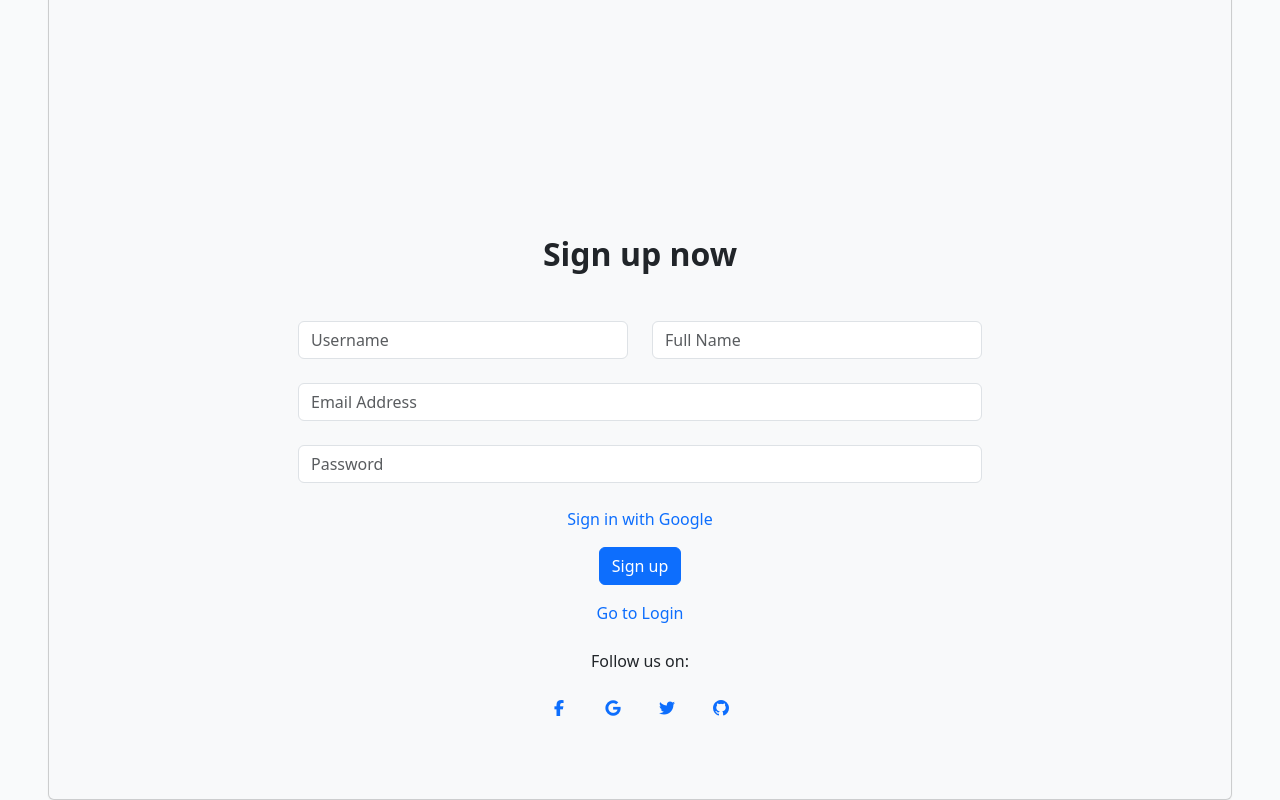
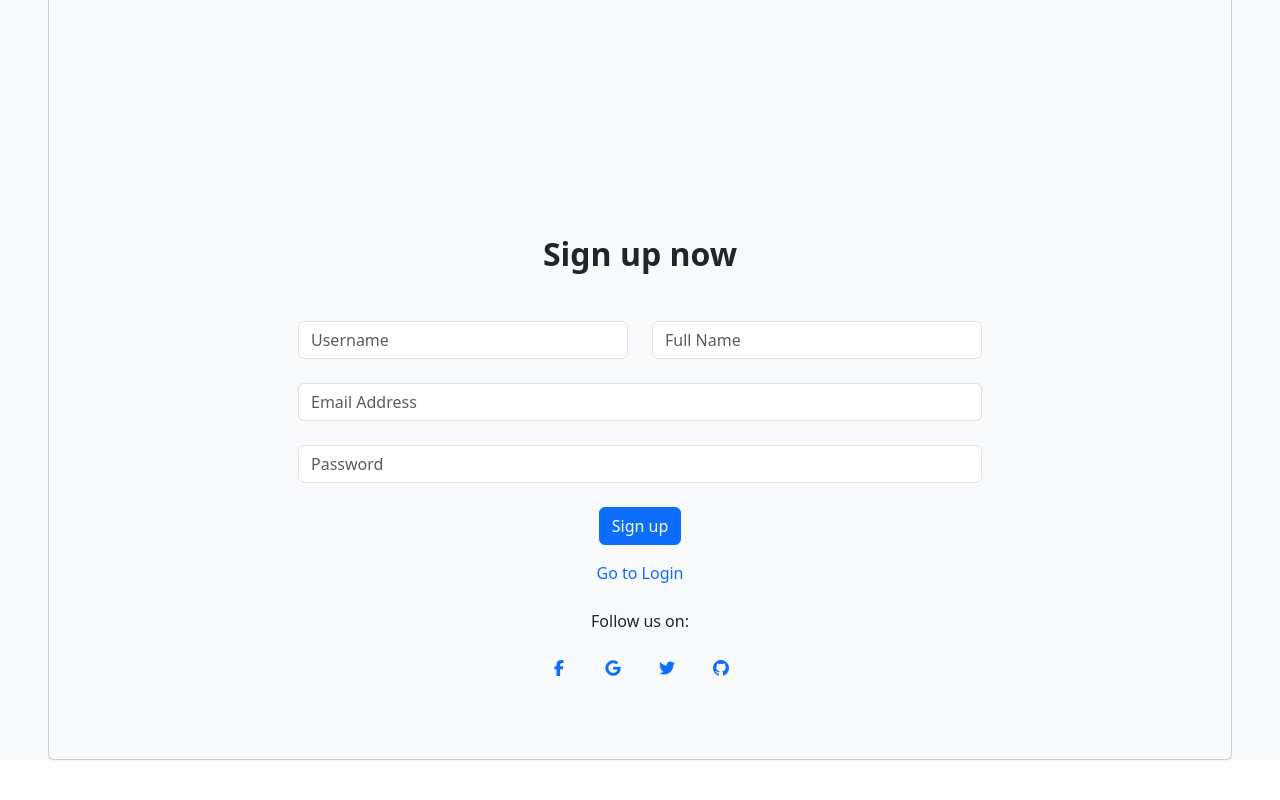
Before and after one commit to UsamaNadeem-rajput/smart-financial, a React (Vite) app in the folder my-app/: page /register in a window 1280 px wide. Shown: the part 450-1250 px from the top of the page. After the commit the page ends 1210 px from the top, so only its background shows below. Built offline with nearby package versions, Linux system fonts and the light colour scheme.

Commit message:
updated bg

```diff
--- a/my-app/src/components/auth/SignupForm.jsx
+++ b/my-app/src/components/auth/SignupForm.jsx
@@ -193,11 +193,7 @@ export default function SignupForm() {
                       <p className="text-danger mt-1">{errors.password}</p>
                     )}
                   </div>
-                  <a href="https://server.khushifinances.com/api/auth/google">
-                    <button className="google-login-btn">
-                      Sign in with Google
-                    </button>
-                  </a>
+
 
                   <div className="d-flex flex-column align-items-center mt-3">
                     <button
@@ -255,6 +251,7 @@ export default function SignupForm() {
                   </div>
                 </form>
                 {/* FORM ENDS */}
+
               </div>
             </div>
           </div>
```
